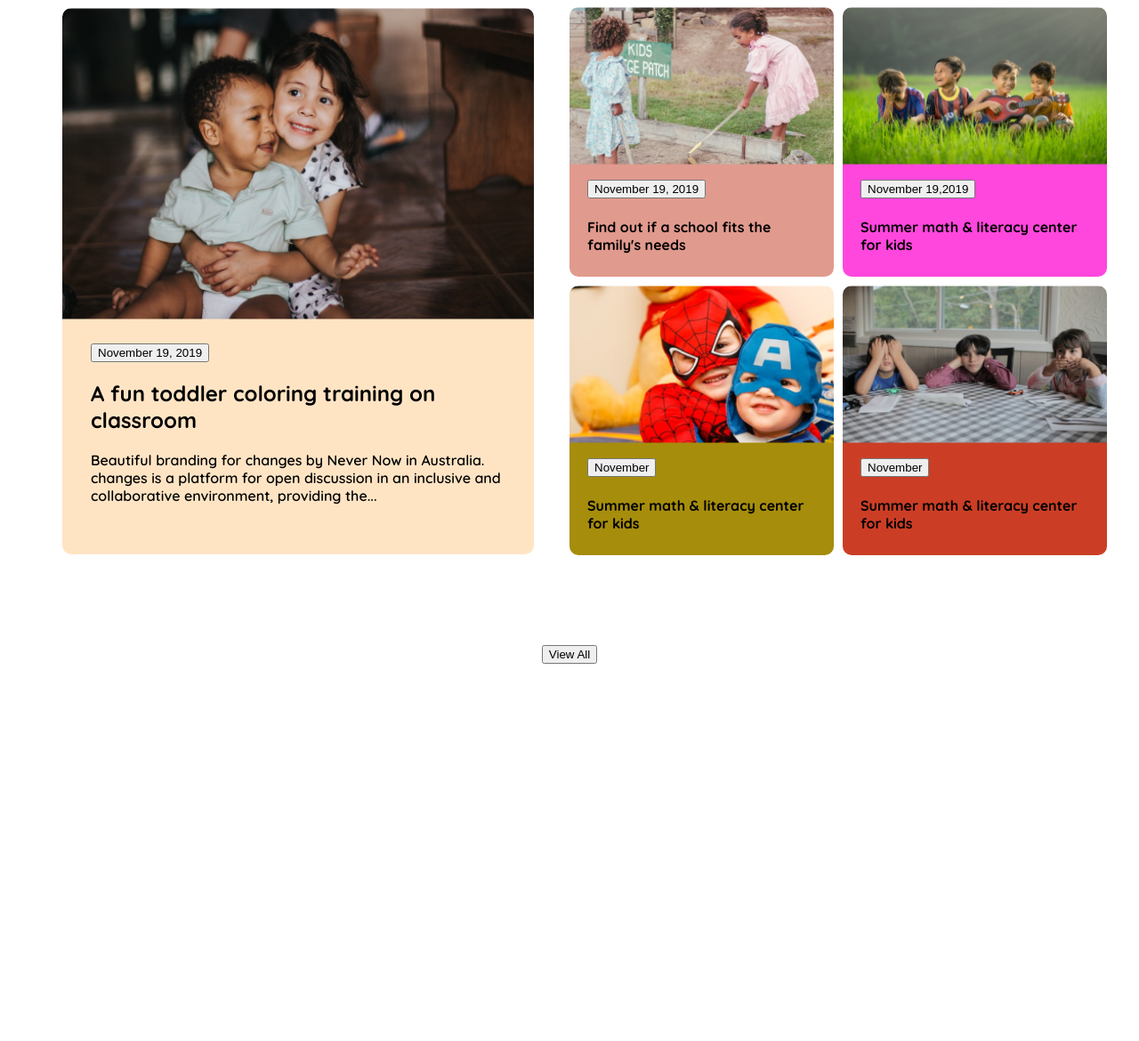
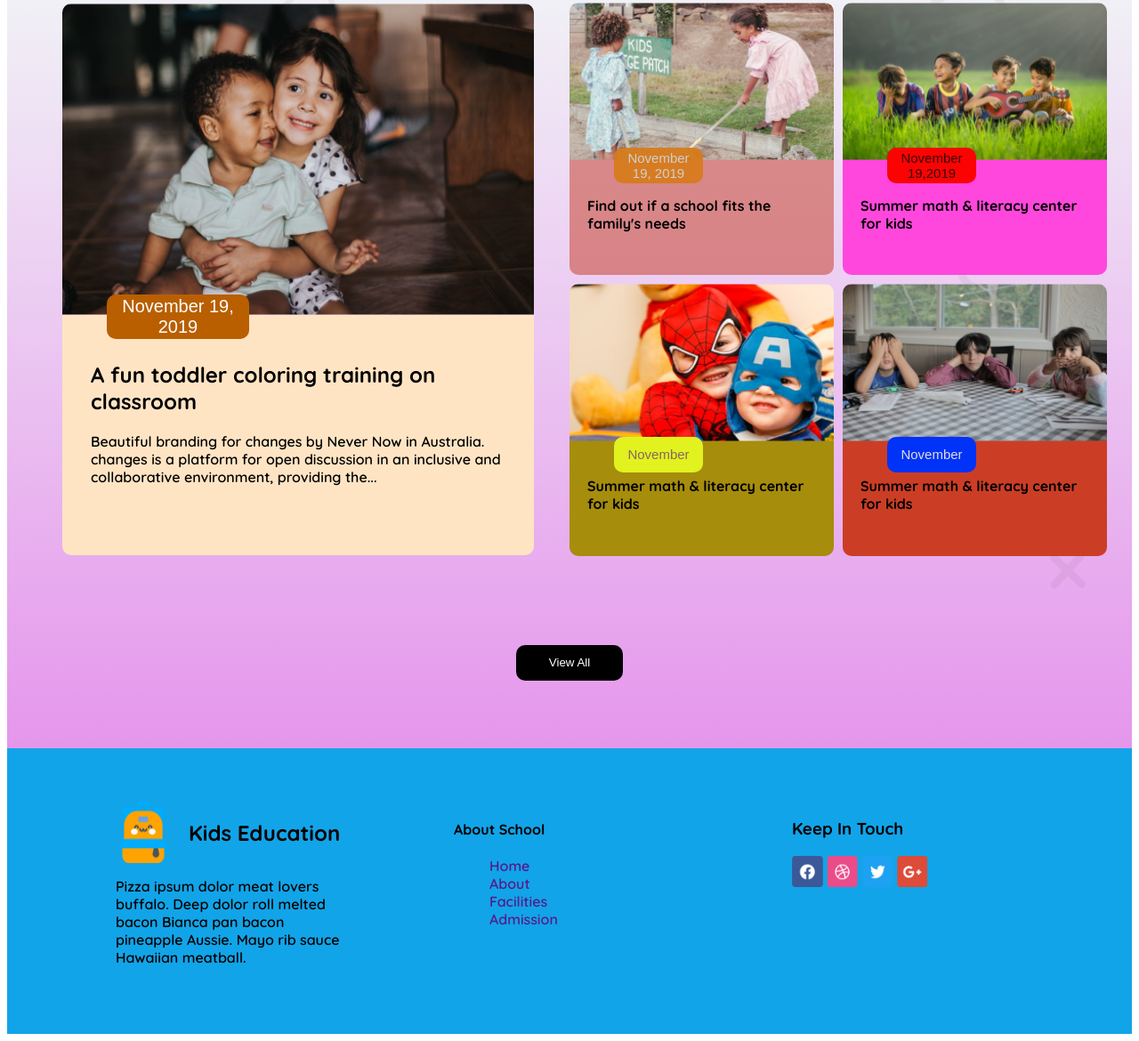
Before and after one commit to mh-millat/second-school-repo, a plain HTML site: page index.html in a window 1280 px wide. Shown: the part 1507-2677 px from the top of the page at 89% size. Before the commit the page ends 2353 px from the top, so only its background shows below. Drawn offline with Linux system fonts and the light colour scheme.

Commit message:
added the new code

```diff
--- a/index.html
+++ b/index.html
@@ -15,13 +15,15 @@
             </div>
             <div>
                 <ul class="menu">
-                    <li><a href="">Home</a></li>
-                    <li><a href="">About</a></li>
-                    <li><a href="">Facilities</a></li>
-                    <li><a href="">Admission</a></li>
-                    <li><a href="">Contact</a></li>
+                    <div class="menu-bar">
+                    <li><a class="first-ancor" href="">Home</a></li>
+                    <li><a class="second-ancor" href="">About</a></li>
+                    <li><a class="third-ancor" href="">Facilities</a></li>
+                    <li><a class="fourth-ancor" href="">Admission</a></li>
+                    </div>
                 </ul>
             </div>
+            <div><button class="nav-button">Contact</button></div>
         </nav>
     </header>
 
@@ -34,7 +36,7 @@
                     <div class="heading-text">
                         <h1>Empowering students from small age towards vision</h1>
                         <p>With the courage, Confidence, Creativity and Compassion to make their Unique Contribution in a Diverse and Dynamic World.</p>
-                    <button>Enroll Now</button>
+                    <button class="button">Enroll Now</button>
                     </div>
                     <div class="heading-img">
                     <img src="./assets/hero-kids.png" alt="">
@@ -44,7 +46,7 @@
         </section>
 
 
-        <section>
+        <section class="section-2">
             <div class="web-heading">
                 <h1>Standard Curriculum</h1>
             </div>
@@ -53,23 +55,21 @@
                     <img class="card-1" src="./assets/kinder.png" alt="">
                     <h5>Kinder (3-6) Years</h5>
                     <p>Cum sociis natoque penatibus et magnis dis parturient montes, nascetur ridiculus mu sdis parturient</p>
-                    <h6>Read more</h6>
+                    <h6 class="first-ancor">Read more</h6>
                 </div>
                 <div class="card-22">
                     <img class="card-1" src="./assets/elementary.png" alt="">
                     <h5>Elementary School</h5>
                     <p>Cum sociis natoque penatibus et magnis dis parturient montes, nascetur ridiculus mu sdis parturient</p>
-                    <h6>Read more</h6>
+                    <h6 class="second-ancor">Read more</h6>
                 </div>
                 <div class="card-33">
                     <img class="card-1"  src="./assets/middle.png" alt="">
                     <h5>Middle (10-16) Years</h5>
                     <p>Cum sociis natoque penatibus et magnis dis parturient montes, nascetur ridiculus mu sdis parturient</p>
-                    <h6>Read more</h6>
+                    <h6 class="third-ancor">Read more</h6>
                 </div>
             </div>
-        </section>
-
             <section>
                 <div class="side-container">
                      <div class="side-bar bar">
@@ -80,8 +80,11 @@
                       </div>
                 </div>
              </section>
+        </section>
 
-        <section>
+
+
+        <section class="section-3">
             <div class="header-story">
 
                 <h1  class="story-heading">Our Stories</h1>
@@ -89,8 +92,11 @@
                 <div class="our-images">
                     <div>
                         <img class="single-image" src="assets/story-1.png" alt="">
+                        <div>
+                            <button class="single-image-button">November 19, 2019</button>
+                        </div>
                        <div class="single-image-description">
-                            <button>November 19, 2019</button>
+
                             <h2>A fun toddler coloring training on classroom</h2>
                             <p>Beautiful branding for changes by Never Now in Australia.
                             changes is a platform for open discussion in an inclusive and
@@ -101,29 +107,38 @@
                     <div class="another-images">
                         <div>
                             <img class="another-image-1" src="assets/story-2.png" alt="">
+                            <div>
+                                <button class="single-image-button-1">November 19, 2019</button>
+                            </div>
                             <div class="another-image-1-des-1">
-                                <button>November 19, 2019</button>
+
                                 <h4>Find out if a school fits the family's needs</h4>
                             </div>
                         </div>
                         <div>
                             <img class="another-image-1" src="assets/story-3.png" alt="">
+                            <div>
+                                <button class="single-image-button-2">November 19,2019</button>
+                            </div>
                             <div class="another-image-1-des-2">
-                                <button>November 19,2019</button>
                                 <h4>Summer math & literacy center for kids</h4>
                             </div>
                         </div>
                         <div>
                             <img class="another-image-2" src="assets/story-4.png" alt="">
+                            <div>
+                                <button class="single-image-button-3">November</button>
+                            </div>
                             <div class="another-image-1-des-3">
-                                <button>November</button>
                                 <h4>Summer math & literacy center for kids</h4>
                             </div>
                         </div>
                         <div>
                             <img class="another-image-2" src="assets/story-5.png" alt="">
+                            <div>
+                                <button class="single-image-button-4">November</button>
+                            </div>
                             <div class="another-image-1-des-4">
-                                <button>November</button>
                                 <h4>Summer math & literacy center for kids</h4>
                             </div>
                         </div>
@@ -131,7 +146,7 @@
                 </div>
 
                 <section class="view-sec">
-                    <button>View All</button>
+                    <button class="button">View All</button>
                 </section>
 
 
@@ -143,7 +158,35 @@
 
 
     <footer>
+        <div class="footer-container">
+            <div class="father-text">
+                <div class="child-text">
+                    <img src="./assets/logo.png" alt="">
+                    <h2>Kids Education</h2>
+                </div>
+                <p>Pizza ipsum dolor meat lovers buffalo. Deep dolor roll melted bacon Bianca pan bacon pineapple Aussie. Mayo rib sauce Hawaiian meatball.</p>
+            </div>
+            <div class="about-section-f">
+                <h4>About School</h4>
+                <div>
+                    <ul>
+                        <li><a href="">Home</a></li>
+                        <li><a href="">About</a></li>
+                        <li><a href="">Facilities</a></li>
+                        <li><a href="">Admission</a></li>
+                    </ul>
+                </div>
+            </div>
 
+            <div class="touch-section">
+                <h3>Keep In Touch</h3>
+                <img class="logo" src="./assets/fb.png" alt="">
+                <img class="logo" src="./assets/dribble.png" alt="">
+                <img class="logo" src="./assets/twitter.png" alt="">
+                <img class="logo" src="./assets/google+.png" alt="">
+            </div>
+
+        </div>
     </footer>
 </body>
 </html>
--- a/syle/style.css
+++ b/syle/style.css
@@ -6,6 +6,108 @@
     font-weight: 600;
     font-style: normal;
   }
+.first-ancor{
+    color: brown;
+}
+.second-ancor{
+    color: coral;
+}
+.third-ancor{
+    color: darkblue;
+}
+.fourth-ancor{
+    color: deeppink;
+}
+.fifth-ancor{
+    color: gold;
+}
+.menu-bar{
+    display: flex;
+    gap: 25px;
+}
+
+
+
+.nav-button{
+    border: none;
+    background-color: rgb(239, 112, 8);
+    height: 45px;
+    width: 120px;
+    color: teal;
+    border-radius: 10px;
+    font-size: 20px;
+    font-weight: 700;
+
+}
+
+.button{
+    border: none;
+    background-color: black;
+    color: white;
+    width: 120px;
+    height: 40px;
+    border-radius: 10px;
+    border-radius: 10px;
+}
+
+.single-image-button{
+    background-color: rgb(185, 95, 0);
+    border: none;
+    font-size: 20px;
+    height: 50px;
+    width: 160px;
+    border-radius: 10px;
+    color: white;
+    margin-top: -100px;
+    margin-left: 50px;
+}
+.single-image-button-1{
+    background-color: rgba(215, 123, 25, 0.923);
+    border: none;
+    font-size: 15px;
+    height: 40px;
+    width: 100px;
+    border-radius: 10px;
+    color: rgb(207, 207, 207);
+    margin-top: -100px;
+    margin-left: 50px;
+}
+.single-image-button-2{
+    background-color: rgb(252, 3, 3);
+    border: none;
+    font-size: 15px;
+    height: 40px;
+    width: 100px;
+    border-radius: 10px;
+    color: rgb(56, 8, 8);
+    margin-top: -100px;
+    margin-left: 50px;
+}
+.single-image-button-3{
+    background-color: rgb(225, 242, 31);
+    border: none;
+    font-size: 15px;
+    height: 40px;
+    width: 100px;;
+    border-radius: 10px;
+    color: rgb(138, 101, 101);
+    margin-top: -100px;
+    margin-left: 50px;
+}
+.single-image-button-4{
+    background-color: rgb(0, 50, 248);
+    border: none;
+    font-size: 15px;
+    height: 40px;
+    width: 100px;
+    border-radius: 10px;
+    color: rgb(223, 223, 223);
+    margin-top: -100px;
+    margin-left: 50px;
+}
+
+
+
 
   /* nav section */
 
@@ -67,6 +169,15 @@ h1{
 
 /* section 2 */
 
+.section-2{
+    max-width: 100%;
+    margin: auto;
+    background-image: url(../assets/bg.png);
+    background-color: rgb(248, 252, 255);
+    background-repeat: no-repeat;
+    height: 650px;
+}
+
 .card-1{
     height: 80px;
     width: 80px;
@@ -75,27 +186,27 @@ h1{
 .card-11{
     height: 300px;
     width: 200px;
-    border: 1px solid tomato;
+
     padding: 30px;
-    background: linear-gradient(to top, rgb(186, 152, 1), rgb(218, 218, 218));
+    background: linear-gradient(to top, rgb(220, 243, 255), rgb(23, 167, 238));
     text-align: center;
     border-radius: 10px;
 }
 .card-22{
     height: 300px;
     width: 200px;
-    border: 1px solid tomato;
+
     padding: 30px;
-    background: linear-gradient(to top, rgb(212, 107, 1), rgb(149, 149, 149));
+    background: linear-gradient(to top, rgb(255, 243, 220), rgb(255, 148, 54));
     text-align: center;
     border-radius: 10px;
 }
 .card-33{
     height: 300px;
     width: 200px;
-    border: 1px solid tomato;
+
     padding: 30px;
-    background: linear-gradient(to top, rgb(10, 102, 193), rgb(149, 233, 188));
+    background: linear-gradient(to top, rgb(255, 243, 255), rgb(254, 36, 218));
     text-align: center;
     border-radius: 10px;
 }
@@ -111,6 +222,7 @@ h1{
     width: 1140px;
     text-align: center;
     margin: auto;
+
 }
 
 /* side bar section */
@@ -136,6 +248,15 @@ h1{
 }
 
 /* another image section */
+.section-3{
+    max-width: 100%;
+    margin-top: -50px;
+    background: url(../assets/bg.png), linear-gradient(to top, rgb(229, 150, 236), rgb(242, 252, 247));
+    background-repeat: no-repeat;
+    height: 950px;
+}
+
+
 .header-story{
     max-width: 1140px;
     margin: auto;
@@ -182,7 +303,7 @@ h1{
     background-color: bisque;
     padding: 32px;
     border-radius: 0 0 10px 10px;
-    margin-top: -10px;
+    margin-top: -27px;
 
 }
 
@@ -197,7 +318,7 @@ h1{
     width: 257px;
     padding: 20px;
     background-color: rgba(196, 58, 34, 0.509);
-    margin-top: -8px;
+    margin-top: -27px;
     border-radius: 0 0 10px 10px;
 
 }
@@ -206,7 +327,7 @@ h1{
     width: 257px;
     padding: 20px;
     background-color: rgb(255, 71, 221);
-    margin-top: -8px;
+    margin-top: -27px;
     border-radius: 0 0 10px 10px;
 }
 .another-image-1-des-3{
@@ -214,7 +335,7 @@ h1{
     width: 257px;
     padding: 20px;
     background-color: rgb(166, 141, 12);
-    margin-top: -8px;
+    margin-top: -36px;
     border-radius: 0 0 10px 10px;
 }
 .another-image-1-des-4{
@@ -222,7 +343,7 @@ h1{
     width: 257px;
     padding: 20px;
     background-color: rgb(203, 62, 37);
-    margin-top: -8px;
+    margin-top: -36px;
     border-radius: 0 0 10px 10px;
 }
 
@@ -235,3 +356,48 @@ h1{
     margin: 100px;
     text-align: center;
 }
+
+/* footer-section */
+
+footer{
+    background-color: rgb(18, 164, 232);
+    /* margin-top: 10px; */
+}
+
+.footer-container{
+    display: flex;
+    max-width: 1140px;
+    margin: auto;
+    justify-content: center;
+    border-radius: 10px;
+}
+
+.child-text{
+    display: flex;
+    gap: 20px;
+}
+
+.father-text{
+    width: 300px;
+    padding: 20px;
+    padding: 60px;
+}
+.about-section-f{
+    width: 300px;
+    padding: 20px;
+    padding: 60px;
+}
+.touch-section{
+    width: 300px;
+    padding: 20px;
+    padding: 60px;
+}
+
+.logo{
+    width: 35px;
+    height: 35px;
+}
+ul > li{
+    list-style: none;
+
+}
```
Lines whose indentation alone changed are shown as unchanged.
